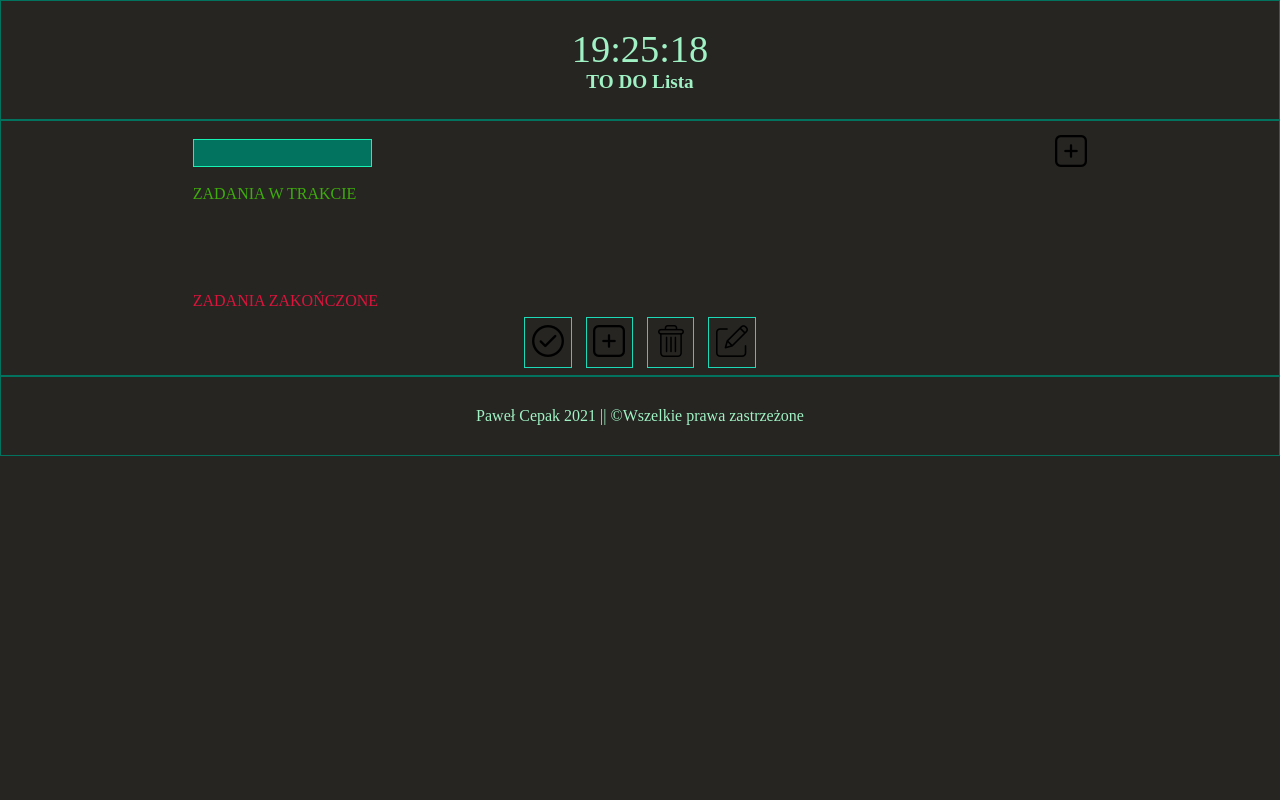
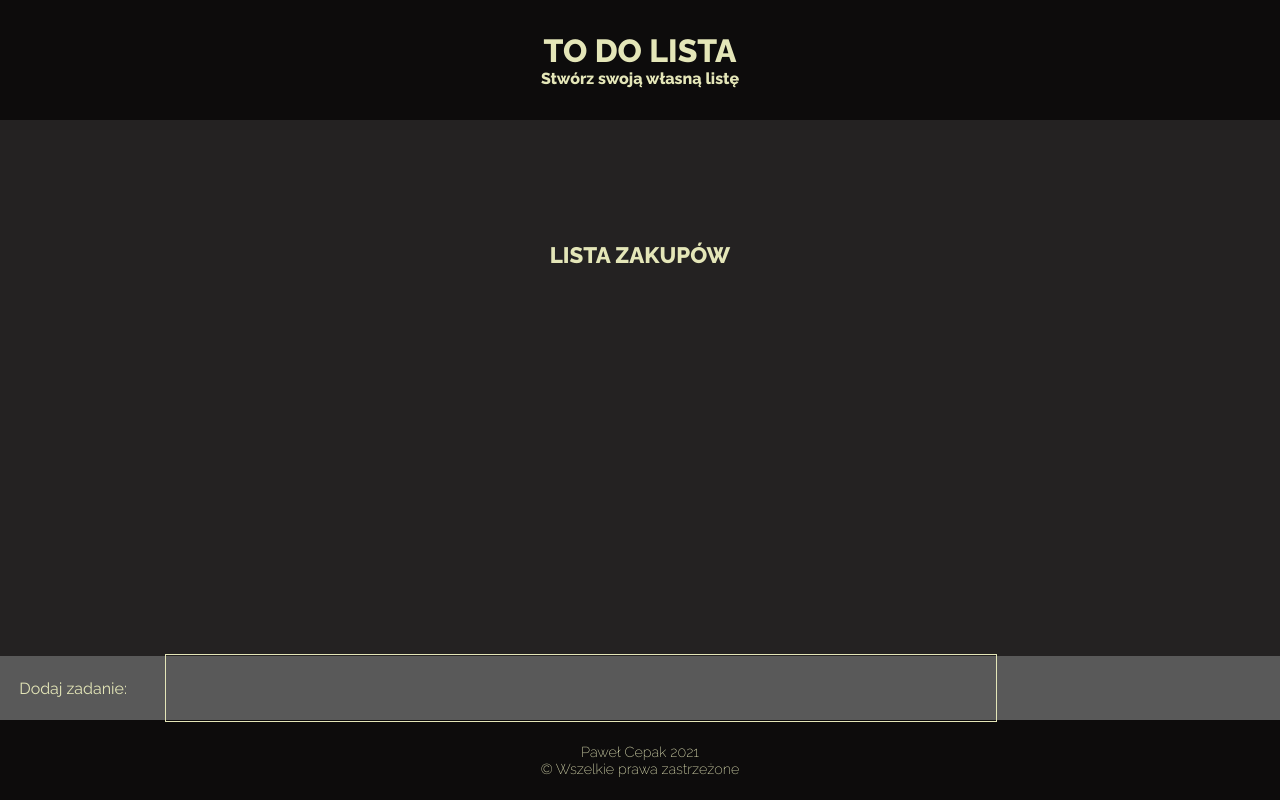
Before and after one commit to pawelcepak/todolist, a plain HTML site: page index.html in a window 1280 px wide. Drawn offline with Linux system fonts and the light colour scheme.

Commit message:
Edit all files

```diff
--- /dev/null
+++ b/css/style.scss
@@ -0,0 +1,104 @@
+@import url('https://fonts.googleapis.com/css2?family=Raleway:wght@100;200;300;400;500;600;800&display=swap');
+
+* {
+    margin: 0;
+    padding: 0;
+    box-sizing: border-box;
+}
+
+:root {
+    font-size: 16px;
+}
+
+@mixin flex {
+    display: flex;
+    flex-direction: column;
+    justify-content: center;
+    align-items: center;
+}
+
+html {
+    background-color: #242222;
+    color: #e4e6b8;
+    font-family: 'Raleway', sans-serif;
+}
+
+html, body {
+    #container {
+        display: grid;
+        grid-template-areas:
+        "h"
+        "s"
+        "f"
+        ;
+        grid-template-rows: 15vh 75vh 10vh;
+        header, footer {
+            @include flex;
+            text-align: center;
+            background-color: #0d0c0c;
+        }
+        #tasks {
+            @include flex;
+            overflow: scroll;
+            text-align: center;
+            padding: 5%;
+            h4 {
+                margin: 5% 0;
+                font-size: 1.4rem;
+            }
+            .taskProducts {
+                display: flex;
+                flex-direction: column;
+                height: 100%;
+                width: 100%;
+                .taskProduct {
+                    .taskProductP {
+                        width: 95%;
+                        margin: 5% 0;
+                        padding: 4%;
+                        border: 1px solid #e4e6b8;
+                    }
+                }
+            }
+            .endTask {
+                margin-bottom: 5%;
+            }
+        }
+        .errorAddTask {
+            display: none;
+            color: #e20f0f;
+        }
+        #addTaskInput {
+            position: fixed;
+            left: 0;
+            bottom: 10vh;
+            display: flex;
+            justify-content: left;
+            align-items: center;
+            height: 8%;
+            width: 100%;
+            background-color: #595959;
+            // border: 1px dotted blue;
+            label {
+                margin-left: 1.5%;
+            }
+            input {
+                margin-left: 3%;
+                padding: 2%;
+                width: 65%;
+                background-color: rgba(#000, 0);
+                border: 1px solid #e4e6b8;
+            }
+        }
+        footer {
+            p {
+                font-size: 0.9rem;
+                font-weight: 200;
+            }
+        }
+    }
+}
+
+header {grid-area: h;}
+.tasks {grid-area: s;}
+footer {grid-area: f;}
--- a/index.html
+++ b/index.html
@@ -5,44 +5,34 @@
     <meta charset="UTF-8">
     <meta http-equiv="X-UA-Compatible" content="IE=edge">
     <meta name="viewport" content="width=device-width, initial-scale=1.0">
-    <title>Zadania</title>
-    <link rel="stylesheet" href="css/index.css">
+    <title>To Do Lista</title>
+    <link rel="stylesheet" href="css/style.css">
 </head>
 
 <body>
-    <header>
-        <div id="time">18:06:38</div>
-        <h1>TO DO Lista</h1>
-        <script src="js/time.js"></script>
-    </header>
-    <main>
-        <div id="addTask">
-            <form>
-                <input type="text" name="addTask" id="addTaskText">
-            </form>
-            <div class="addIcon"><img src="img/add.png" alt=""></div>
-        </div>
-        <div id="tasks">
-            <p class="activeTask">ZADANIA W TRAKCIE</p>
-            <!-- <div class="tAT">BANANY</div>
-            <div class="tAT">JABŁKA</div>
-            <div class="tAT">MADAGASKAR</div> -->
 
-            <p class="endTask">ZADANIA ZAKOŃCZONE</p>
-            <!-- <div class="tAT">ASFALT</div>
-            <div class="tAT">AGRO</div>
-            <div class="tAT">FOTOWOLTAIKA</div> -->
-        </div>
-        <div id="options">
-            <div class="opt"><img src="img/accept.png" alt=""></div>
-            <div class="opt"><img src="img/add.png" alt=""></div>
-            <div class="opt"><img src="img/delete.png" alt=""></div>
-            <div class="opt"><img src="img/edit.png" alt=""></div>
-        </div>
-    </main>
-    <footer>
-        <p>Paweł Cepak 2021 || &copy;Wszelkie prawa zastrzeżone</p>
-    </footer>
+    <div id="container">
+        <header>
+            <h1>TO DO LISTA</h1>
+            <h4>Stwórz swoją własną listę</h4>
+        </header>
+        <section id="tasks">
+            <h4 class="tasksName">LISTA ZAKUPÓW</h4>
+            <div class="taskProducts">
+                <p class="errorAddTask">
+                    NIE MOŻNA DODAĆ PUSTEGO ZADANIA
+                </p>
+            </div>
+            <section id="addTaskInput">
+                <label id="btnAddTask">Dodaj zadanie: </label>
+                <input type="text" id="ati">
+            </section>
+        </section>
+        <footer>
+            <p>Paweł Cepak 2021</p>
+            <p>&copy; Wszelkie prawa zastrzeżone</p>
+        </footer>
+    </div>
 
     <script src="js/script.js"></script>
 </body>
--- a/js/script.js
+++ b/js/script.js
@@ -1,22 +1,33 @@
-let addTaskText = document.querySelector("#addTaskText");
-const addTask = document.querySelector(".addIcon");
-let activeTask = document.querySelector(".activeTask");
-let newDiv = null;
+let addTaskText = document.querySelector('#ati');
+const btnAddTask = document.querySelector('#btnAddTask');
+const taskProducts = document.querySelector('.taskProducts');
 
-const addTaskFunction = () => {
-    newDiv = document.createElement('div');
-    newDiv.classList.add('tAT');
-    newDiv.innerText = addTaskText.value;
-    if (addTaskText.value === "") {
-        alert("Nie możesz dodać pustego pola do zadań");
-    } else {
-        activeTask.appendChild(newDiv);
-    }
-    addTaskText.value = "";
-}
+const errorAddTask = document.querySelector('.errorAddTask');
 
 
 
 
+btnAddTask.addEventListener('click', () => {
+    errorAddTask.style.display = 'none';
+    // create div element (addTask)
+    let newTaskItem = document.createElement('div');
+    newTaskItem.setAttribute('class', 'taskProduct');
 
-addTask.addEventListener('click', addTaskFunction);
+    // create p element (addTask)
+    let newPItem = document.createElement('p');
+    newPItem.setAttribute('class', 'taskProductP');
+
+
+
+    if (addTaskText.value === "") {
+        errorAddTask.style.display = 'block';
+    } else {
+        // add element to html
+        newPItem.innerText = addTaskText.value;
+        newTaskItem.appendChild(newPItem);
+        taskProducts.appendChild(newTaskItem);
+    }
+
+
+    addTaskText.value = "";
+});
```
Also changed, not shown: css/style.css (added), img/42362A-0B0B13-E3E0A1-F74840-EAE8D9.png (added), img/icon/add_64px.png (added), img/icon/edit_64px.png (added), img/icon/remove_64px.png (added), 1 other file.
